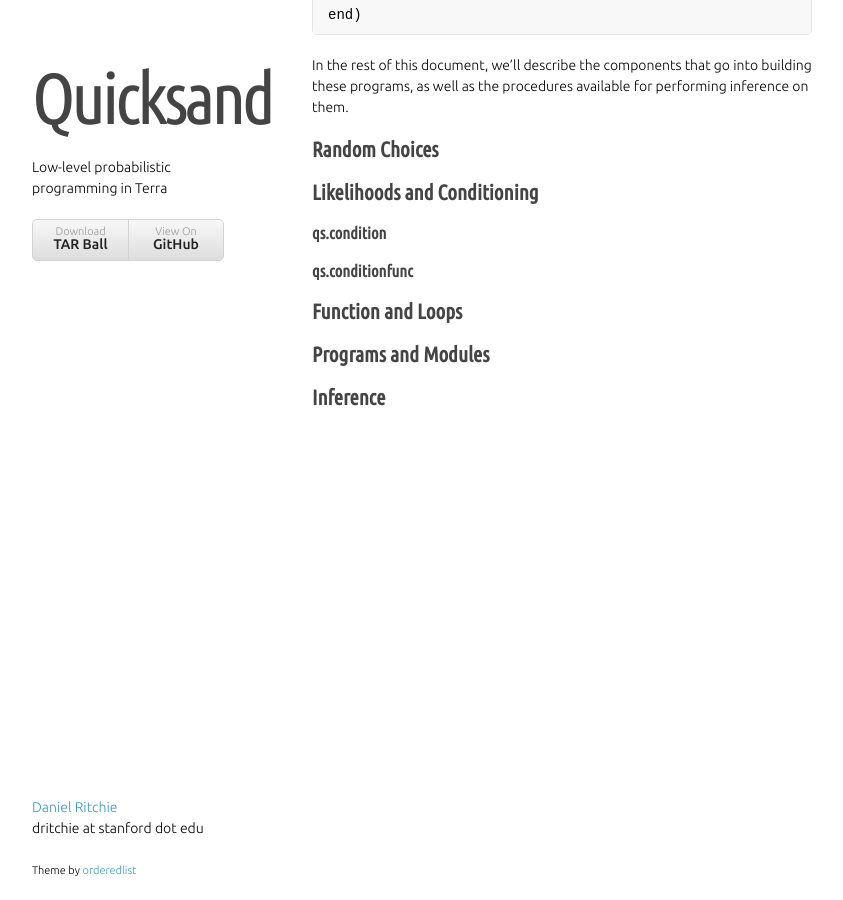
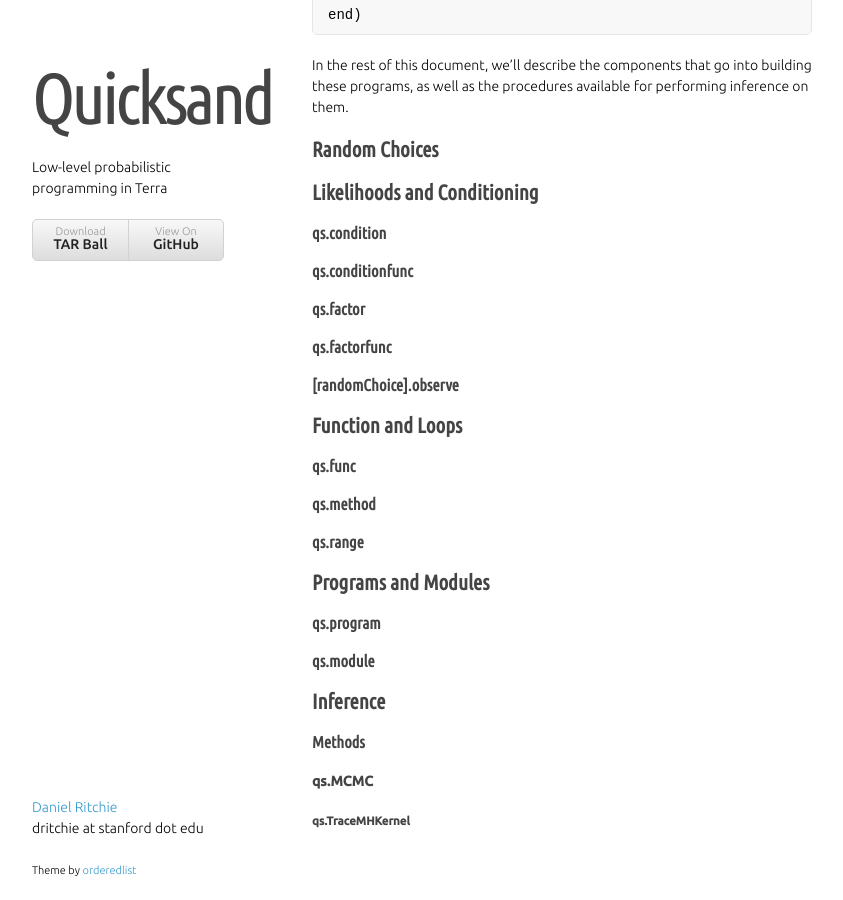
Before and after one commit to dritchie/quicksand, a Jekyll site: the page built from index.md, in a window 1280 px wide and 900 px high, scrolled down 2278 px. Shown: the whole window, without its empty margins (218-1061 px from the left). Built offline with Jekyll 4.4.1, drawn with Linux system fonts in a browser that asks for light colours; some web fonts are replaced.

Commit message:
Testing deep nesting.

```diff
--- a/index.md
+++ b/index.md
@@ -106,12 +106,33 @@
 
 ### qs.conditionfunc
 
+### qs.factor
+
+### qs.factorfunc
+
+### [randomChoice].observe
 
 
 ## Function and Loops
 
+### qs.func
+
+### qs.method
+
+### qs.range
+
 
 ## Programs and Modules
 
+### qs.program
+
+### qs.module
+
 
 ## Inference
+
+### Methods
+
+#### qs.MCMC
+
+##### qs.TraceMHKernel
```
